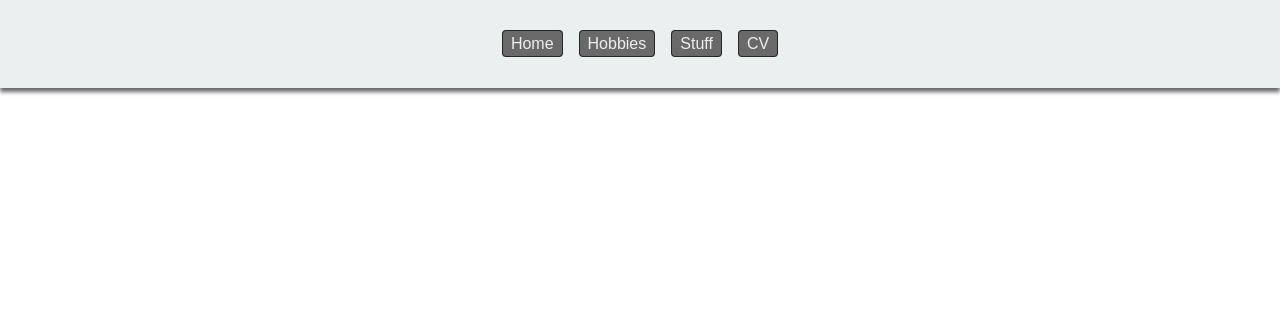
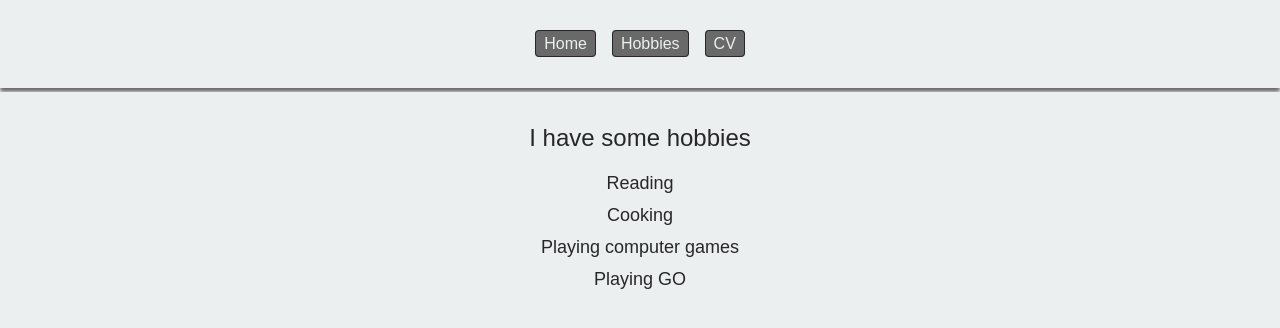
Before and after one commit to garpur/garpur.org, a React (Create React App) app: page /hobbies in a window 1280 px wide. Shown: the top 328 px of the page. Built offline with nearby package versions, Linux system fonts and the light colour scheme; the HTML template or start-up script is replaced by a standard one.

Commit message:
hobbies and css tweaks

```diff
--- a/src/App.js
+++ b/src/App.js
@@ -5,6 +5,7 @@ import './App.css'
 import Home from './Home'
 import Menu from './Menu'
 import CV from './CV'
+import Hobbies from './Hobbies'
 
 class App extends Component {
   render() {
@@ -14,6 +15,7 @@ class App extends Component {
         <Switch>
           <Route exact path="/" component={Home} />
           <Route path="/cv" component={CV} />
+          <Route path="/hobbies" component={Hobbies} />
         </Switch>
       </div>
     )
--- a/src/Hero.css
+++ /dev/null
@@ -1,34 +0,0 @@
-.hero-area {
-  margin: 0 auto;
-  padding: 5vmin;
-  width: 100%;
-  height: 90vh;
-
-  text-align: center;
-  color: var(--foreground);
-
-  flex-direction: column;
-  justify-content: center;
-  align-items: center;
-
-  background-color: var(--background);
-
-  --background: var(--light);
-  --foreground: var(--dark);
-}
-
-.hero-area > .title {
-  display: block;
-  margin: 0 auto;
-  padding: 0;
-  font-size: 36px;
-}
-
-.hero-area > .content {
-  display: block;
-  margin: 24px auto 0;
-  padding: 0;
-  font-size: 24px;
-
-  max-width: 1280px;
-}
--- a/src/Hero.js
+++ /dev/null
@@ -1,20 +0,0 @@
-import React, { Component } from 'react'
-import cx from 'classnames'
-import './Hero.css'
-
-class Hero extends Component {
-  render() {
-    return (
-      <div className={cx(['hero-area'])}>
-        <div className="title">
-          My name is <br /> Garpur Dagsson
-        </div>
-        <div className="content">
-          I am looking for a job.
-        </div>
-      </div>
-    )
-  }
-}
-
-export default Hero
--- a/src/Hobbies.css
+++ b/src/Hobbies.css
@@ -1,15 +1,14 @@
-.hobbies-area {
-  margin: 0 auto;
-  padding: 5vmin;
+.hobbies-screen {
+}
+
+.hobbies-screen {
+  margin: 0;
+  padding: 32px 16px;
   width: 100%;
-  height: 90vh;
+  height: calc(100vh - 92px);
 
   text-align: center;
   color: var(--foreground);
-
-  flex-direction: column;
-  justify-content: center;
-  align-items: center;
 
   background-color: var(--background);
 
@@ -17,18 +16,13 @@
   --foreground: var(--dark);
 }
 
-.hobbies-area > .title {
-  display: block;
-  margin: 0 auto;
+.hobbies-screen > .hobbyList {
+  list-style: none;
   padding: 0;
-  font-size: 36px;
+  font-size: 18px;
+  font-weight: var(--fw-normal);
 }
 
-.hobbies-area > .content {
-  display: block;
-  margin: 24px auto 0;
-  padding: 0;
-  font-size: 24px;
-
-  max-width: 1280px;
+.hobbies-screen > .hobbyList li {
+  margin: 8px 0;
 }
--- a/src/Hobbies.js
+++ b/src/Hobbies.js
@@ -9,13 +9,14 @@ class Hobbies extends Component {
 
   render() {
     return (
-      <div className={cx(['hero-area'])}>
-        <div className="title">
-          My name is <br /> Garpur Dagsson
-        </div>
-        <div className="content">
-          I am looking for a job.
-        </div>
+      <div className="hobbies-screen">
+        <h2>I have some hobbies</h2>
+        <ul className="hobbyList">
+          <li>Reading</li>
+          <li>Cooking</li>
+          <li>Playing computer games</li>
+          <li>Playing GO</li>
+        </ul>
       </div>
     )
   }
--- a/src/Home.css
+++ b/src/Home.css
@@ -1,4 +1,29 @@
-.the-app {
+.home-screen {
+}
+
+.home-screen > h1 {
+}
+
+.home-screen {
+  margin: 0;
+  padding: 32px 16px;
+  width: 100%;
+  height: calc(100vh - 92px);
+
+  text-align: center;
+  color: var(--foreground);
+
+  background-color: var(--background);
+
+  --background: var(--light);
+  --foreground: var(--dark);
+}
+
+.home-screen .content {
   display: block;
-  background-color: pink;
+  margin: 24px 0;
+  padding: 0;
+  font-size: 18px;
+  font-weight: var(--fw-normal);
+  max-width: 1280px;
 }
--- a/src/Home.js
+++ b/src/Home.js
@@ -1,13 +1,14 @@
 import React, { Component } from 'react'
-import './App.css'
-
-import Hero from './Hero'
+import './Home.css'
 
 class Home extends Component {
   render() {
     return (
-      <div className="the-app">
-        <Hero />
+      <div className="home-screen">
+        <h1>My name is<br />Garpur Dagsson</h1>
+        <div className="content">
+          I am a veteran of the software industry with over 25 years of experience.
+        </div>
       </div>
     )
   }
--- a/src/Menu.js
+++ b/src/Menu.js
@@ -9,7 +9,6 @@ class Menu extends Component {
       <div className={cx(['menu-bar'])}>
         <Link className="button" to="/">Home</Link>
         <Link className="button" to="/hobbies">Hobbies</Link>
-        <Link className="button" to="/stuff">Stuff</Link>
         <Link className="button" to="/cv">CV</Link>
       </div>
     )
--- a/src/index.css
+++ b/src/index.css
@@ -16,12 +16,6 @@ body {
   font-weight: var(--fw-normal);
   font-family: sans-serif;
   line-height: 1.5em;
-}
-
-@media print {
-  body {
-    line-height: 1.2em;
-  }
 }
 
 #root {
@@ -66,6 +60,7 @@ hr,img {
 h1, h2, h3, h4, h5 {
   font-weight: var(--fw-thick);
   margin: 0 0 0.5em 0;
+  line-height: 1.2em;
 }
 
 h1 {
@@ -80,3 +75,10 @@ h3 {
 h4 {
   font-size: 18px;
 }
+
+@media print {
+  body {
+    line-height: 1.2em;
+  }
+
+}
```
